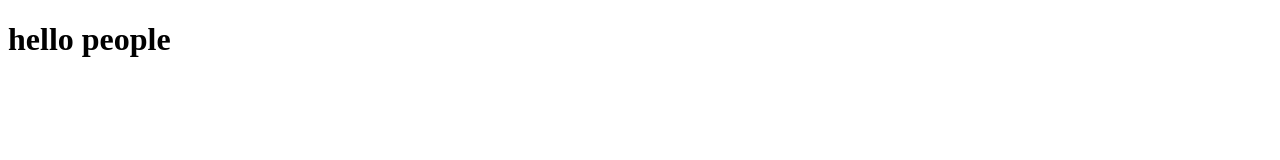
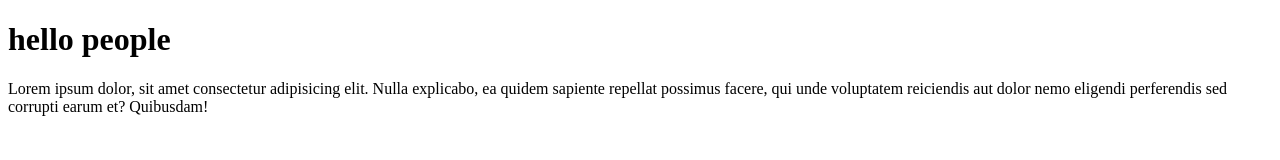
Before and after one commit to Squisito78/LAPTOP-repo, a plain HTML site: page index.html in a window 1280 px wide. Drawn offline with Linux system fonts and the light colour scheme.

Commit message:
agregue parrafo

```diff
--- a/index.html
+++ b/index.html
@@ -7,5 +7,11 @@
   </head>
   <body>
     <h1>hello people</h1>
+    <p>
+      Lorem ipsum dolor, sit amet consectetur adipisicing elit. Nulla explicabo,
+      ea quidem sapiente repellat possimus facere, qui unde voluptatem
+      reiciendis aut dolor nemo eligendi perferendis sed corrupti earum et?
+      Quibusdam!
+    </p>
   </body>
 </html>
```
